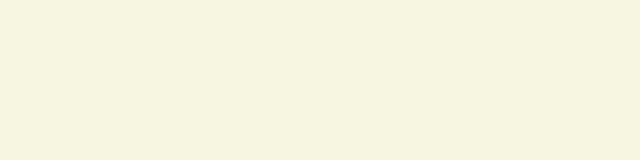
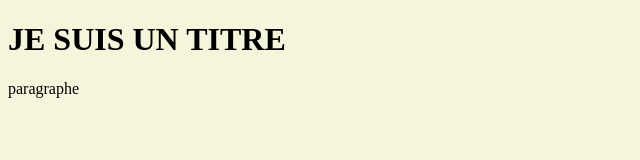
Before and after one commit to JuNicolle/MaKaJuMotus, a plain HTML site: page index.html in a window 1280 px wide. Shown: the whole page, without its empty margins (0-640 px from the left). Drawn offline with Linux system fonts and the light colour scheme.

Commit message:
ajout titre

```diff
--- a/index.html
+++ b/index.html
@@ -7,7 +7,9 @@
     <link rel="stylesheet" href="./index.css">
 </head>
 <body>
-    <h1></h1>
+
+    <h1>JE SUIS UN TITRE</h1>
+    <p>paragraphe</p>
 
     <script src="./index.js"></script>
 </body>
```
Also changed, not shown: 1 other file.
